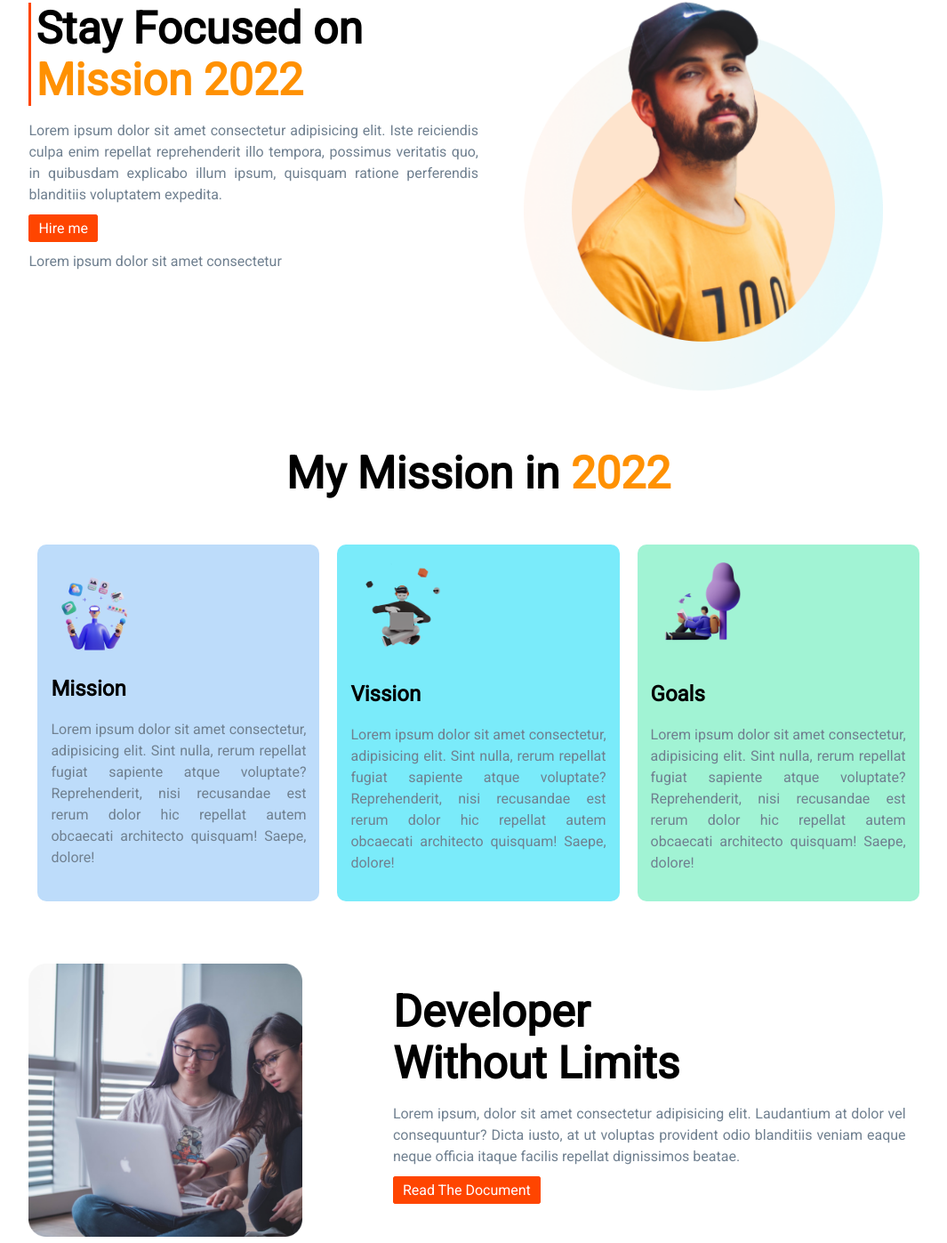
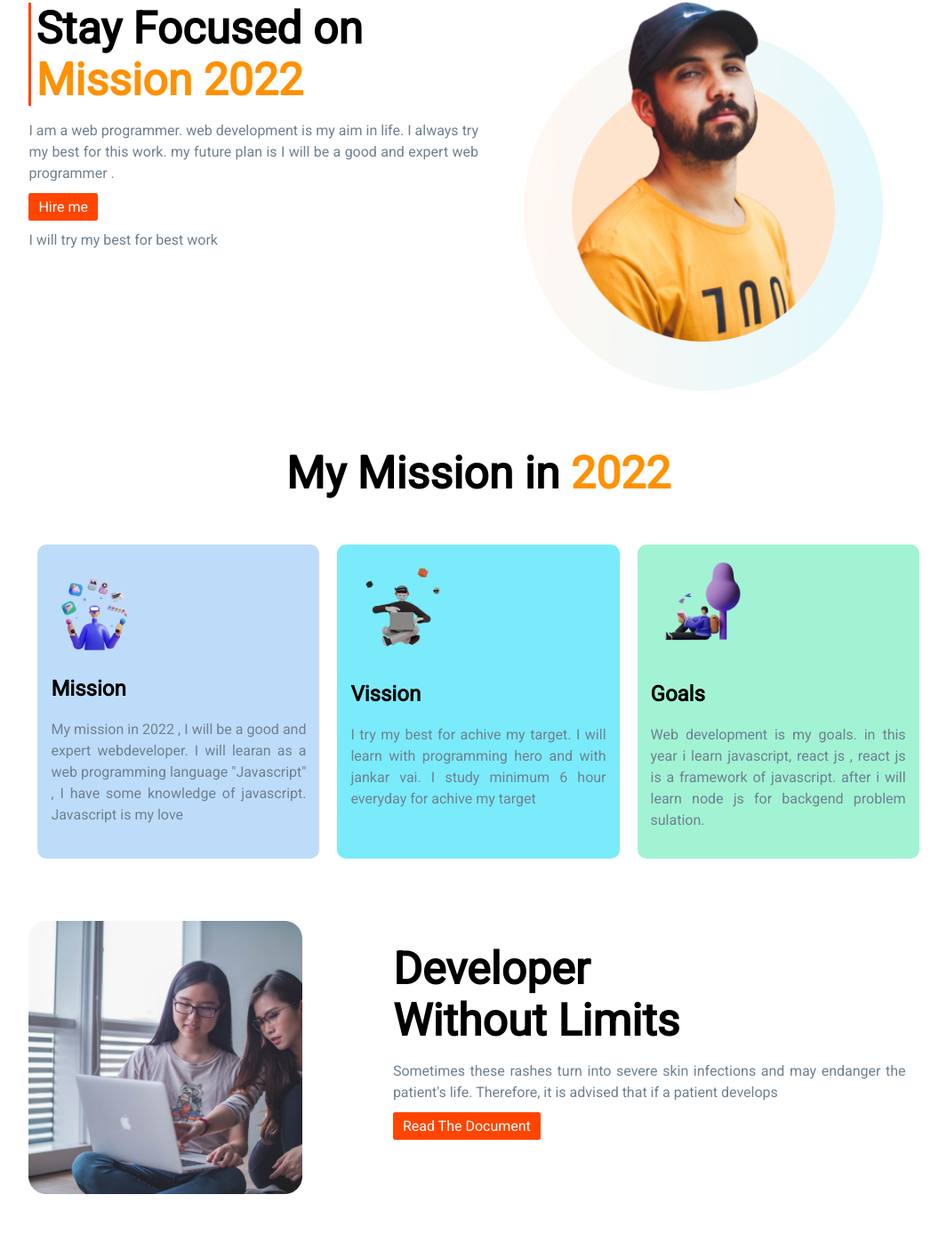
Before and after one commit to saidurrahman179/assaignment-1, a plain HTML site: page index.html in a window 1280 px wide. Shown: the part 137-1534 px from the top of the page at 89% size, without its empty margins (102-1167 px from the left). Drawn offline with Linux system fonts and the light colour scheme.

Commit message:
all text

```diff
--- a/index.html
+++ b/index.html
@@ -17,9 +17,9 @@
                 <h1>Stay Focused on</h1>
                 <h1 class="orange">Mission 2022</h1>
             </div>
-            <p class="text">Lorem ipsum dolor sit amet consectetur adipisicing elit. Iste reiciendis culpa enim repellat reprehenderit illo tempora, possimus veritatis quo, in quibusdam explicabo illum ipsum, quisquam ratione perferendis blanditiis voluptatem expedita.</p>
+            <p class="text">I am a web programmer. web development is my aim in life. I always try my best for this work. my future plan is I will be a good and expert web programmer .</p>
             <a class="btn" href="#" target="_blank" rel="noopener noreferrer">Hire me</a>
-            <p class="text">Lorem ipsum dolor sit amet consectetur</p>
+            <p class="text">I will try my best for best work</p>
         </div>
         <div class="half-width ">
             <img class="top-image" src="images/person/person-2.png" alt="">
@@ -31,17 +31,17 @@
             <div class=" single-item mission">
                 <img src="/images/illustrators/illustrator-1.png" alt="">
                 <h2>Mission</h2>
-                <p class="text">Lorem ipsum dolor sit amet consectetur, adipisicing elit. Sint nulla, rerum repellat fugiat sapiente atque voluptate? Reprehenderit, nisi recusandae est rerum dolor hic repellat autem obcaecati architecto quisquam! Saepe, dolore!</p>
+                <p class="text">My mission in 2022 , I will be a good and expert webdeveloper. I will learan as a web programming language "Javascript" , I have some knowledge of javascript. Javascript is my love </p>
             </div>
             <div class="single-item vission">
                 <img src="/images/illustrators/illustrator-2.png" alt="">
                 <h2>Vission</h2>
-                <p class="text">Lorem ipsum dolor sit amet consectetur, adipisicing elit. Sint nulla, rerum repellat fugiat sapiente atque voluptate? Reprehenderit, nisi recusandae est rerum dolor hic repellat autem obcaecati architecto quisquam! Saepe, dolore!</p>
+                <p class="text">I try my best for achive my target. I will learn with programming hero and with jankar vai. I study minimum 6 hour everyday for achive my target</p>
             </div>
             <div class=" single-item goals">
                 <img src="/images/illustrators/illustrator-3.png" alt="">
                 <h2>Goals</h2>
-                <p class="text">Lorem ipsum dolor sit amet consectetur, adipisicing elit. Sint nulla, rerum repellat fugiat sapiente atque voluptate? Reprehenderit, nisi recusandae est rerum dolor hic repellat autem obcaecati architecto quisquam! Saepe, dolore!</p>
+                <p class="text">Web development is my goals. in this year i learn javascript, react js , react js is a framework of javascript. after i will learn node js for backgend problem sulation.</p>
             </div>
 
         </div>
@@ -54,7 +54,7 @@
         <div class="developer-content" >
             <h1>Developer</h1>
             <h1>Without Limits</h1>
-            <p class="text">Lorem ipsum, dolor sit amet consectetur adipisicing elit. Laudantium at dolor vel consequuntur? Dicta iusto, at ut voluptas provident odio blanditiis veniam eaque neque officia itaque facilis repellat dignissimos beatae.</p>
+            <p class="text">Sometimes these rashes turn into severe skin infections and may endanger the patient's life. Therefore, it is advised that if a patient develops</p>
 
             <a class="btn" href="#" target="_blank" rel="noopener noreferrer">Read The Document</a>
 
@@ -65,7 +65,7 @@
         <div class="developer-content" >
             <h1>Know Our</h1>
             <h1>Global Community</h1>
-            <p class="text">Lorem ipsum, dolor sit amet consectetur adipisicing elit. Laudantium at dolor vel consequuntur? Dicta iusto, at ut voluptas provident odio blanditiis veniam eaque neque officia itaque facilis repellat dignissimos beatae.</p>
+            <p class="text">We have a programming Community . we have a team of premmer. They are expert in different part of programming.</p>
 
             <a class="btn" href="#" target="_blank" rel="noopener noreferrer">Read The Document</a>
 
```
